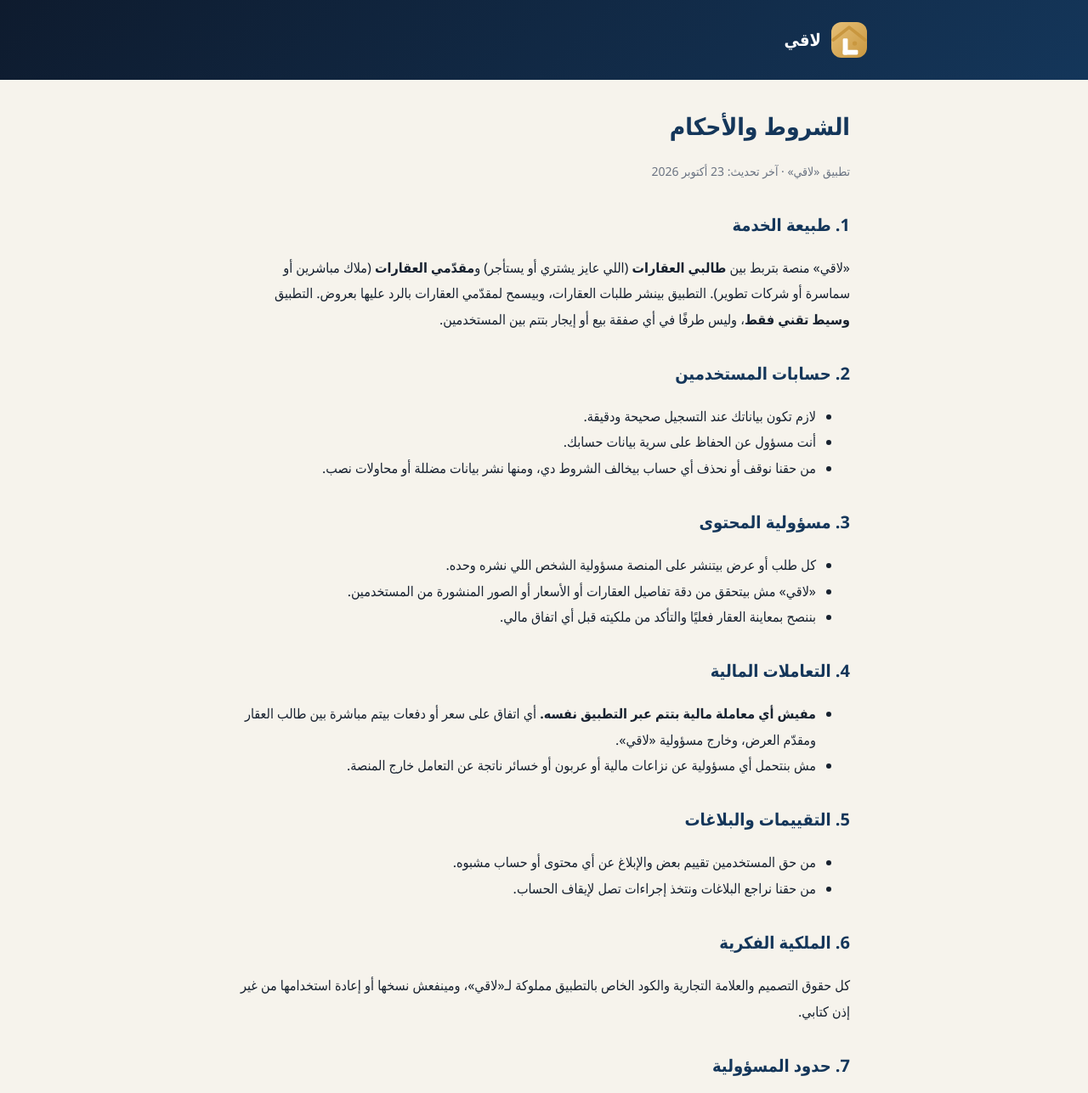
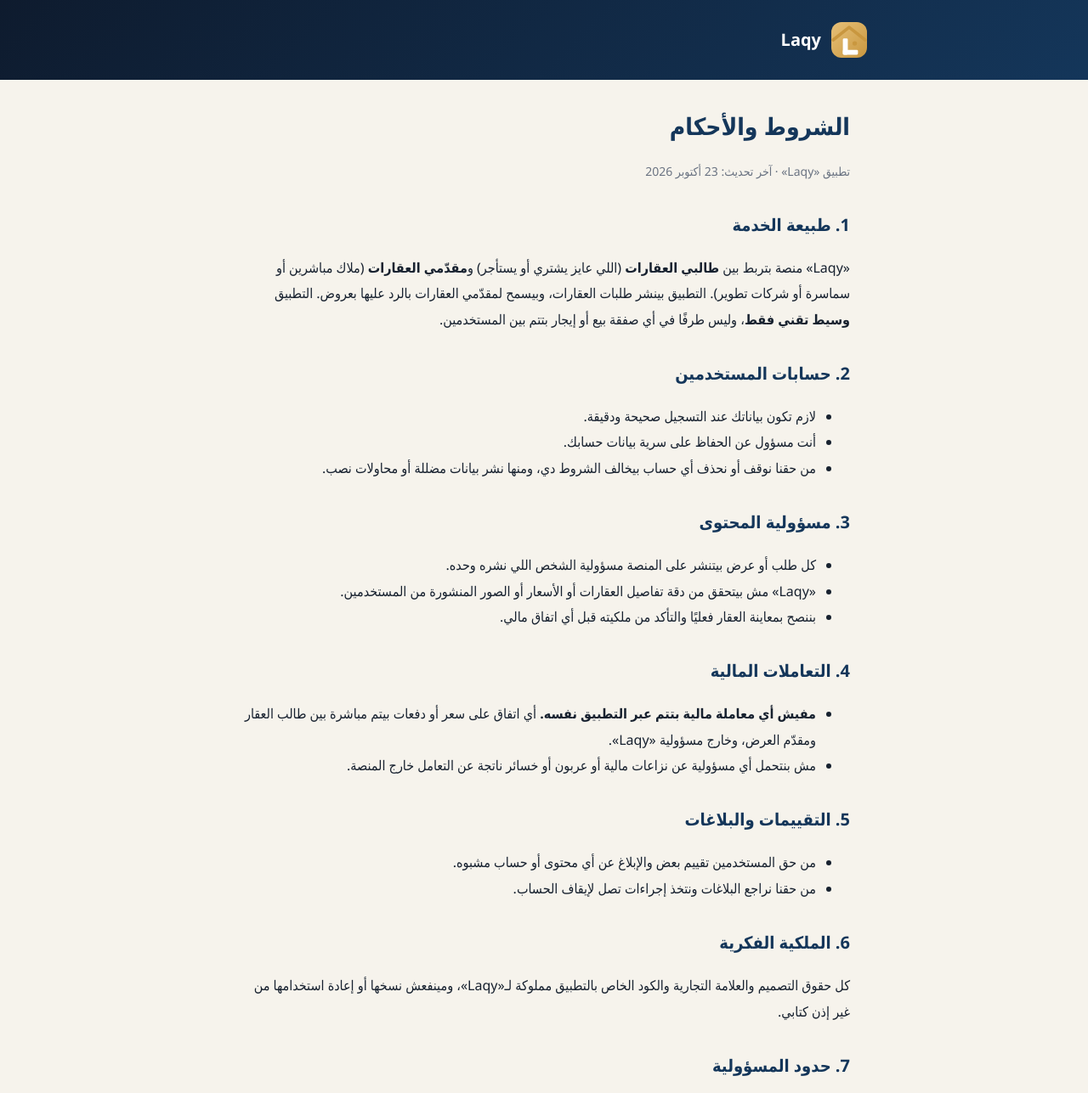
Before and after one commit to youssef33z/laqy-site, a plain HTML site: page terms.html in a window 1280 px wide. Shown: the top 1287 px of the page at 85% size. Drawn offline with Linux system fonts and the light colour scheme.

Commit message:
Add files via upload

```diff
--- a/terms.html
+++ b/terms.html
@@ -3,7 +3,7 @@
 <head>
 <meta charset="utf-8">
 <meta name="viewport" content="width=device-width, initial-scale=1">
-<title>الشروط والأحكام | لاقي</title>
+<title>الشروط والأحكام | Laqy</title>
 <style>
   :root{--navy:#14365a;--gold:#c9973f;--sand:#f6f3ec;--line:#e8e2d4;--ink:#17212f}
   *{box-sizing:border-box}
@@ -25,14 +25,14 @@
 </style>
 </head>
 <body>
-<header><div class="in"><svg class="logo" width="44" height="44" viewBox="152 110 720 720" xmlns="http://www.w3.org/2000/svg" aria-hidden="true"><path d="M190 470 L512 215 L834 470" fill="none" stroke="#C9973F" stroke-width="64" stroke-linecap="round" stroke-linejoin="round"/><rect x="385" y="440" width="100" height="330" rx="24" fill="#fff"/><rect x="385" y="670" width="305" height="100" rx="24" fill="#fff"/><circle cx="625" cy="540" r="46" fill="#C9973F"/></svg><a href="index.html">لاقي</a></div></header>
+<header><div class="in"><svg class="logo" width="44" height="44" viewBox="152 110 720 720" xmlns="http://www.w3.org/2000/svg" aria-hidden="true"><path d="M190 470 L512 215 L834 470" fill="none" stroke="#C9973F" stroke-width="64" stroke-linecap="round" stroke-linejoin="round"/><rect x="385" y="440" width="100" height="330" rx="24" fill="#fff"/><rect x="385" y="670" width="305" height="100" rx="24" fill="#fff"/><circle cx="625" cy="540" r="46" fill="#C9973F"/></svg><a href="index.html"><span translate="no">Laqy</span></a></div></header>
 <main>
 
 <h1>الشروط والأحكام</h1>
-<p class="muted">تطبيق «لاقي» · آخر تحديث: 23 أكتوبر 2026</p>
+<p class="muted">تطبيق «<span translate="no">Laqy</span>» · آخر تحديث: 23 أكتوبر 2026</p>
 
 <h2>1. طبيعة الخدمة</h2>
-<p>«لاقي» منصة بتربط بين <b>طالبي العقارات</b> (اللي عايز يشتري أو يستأجر) و<b>مقدّمي العقارات</b> (ملاك مباشرين أو سماسرة أو شركات تطوير). التطبيق بينشر طلبات العقارات، وبيسمح لمقدّمي العقارات بالرد عليها بعروض. التطبيق <b>وسيط تقني فقط</b>، وليس طرفًا في أي صفقة بيع أو إيجار بتتم بين المستخدمين.</p>
+<p>«<span translate="no">Laqy</span>» منصة بتربط بين <b>طالبي العقارات</b> (اللي عايز يشتري أو يستأجر) و<b>مقدّمي العقارات</b> (ملاك مباشرين أو سماسرة أو شركات تطوير). التطبيق بينشر طلبات العقارات، وبيسمح لمقدّمي العقارات بالرد عليها بعروض. التطبيق <b>وسيط تقني فقط</b>، وليس طرفًا في أي صفقة بيع أو إيجار بتتم بين المستخدمين.</p>
 
 <h2>2. حسابات المستخدمين</h2>
 <ul>
@@ -44,13 +44,13 @@
 <h2>3. مسؤولية المحتوى</h2>
 <ul>
 <li>كل طلب أو عرض بيتنشر على المنصة مسؤولية الشخص اللي نشره وحده.</li>
-<li>«لاقي» مش بيتحقق من دقة تفاصيل العقارات أو الأسعار أو الصور المنشورة من المستخدمين.</li>
+<li>«<span translate="no">Laqy</span>» مش بيتحقق من دقة تفاصيل العقارات أو الأسعار أو الصور المنشورة من المستخدمين.</li>
 <li>بننصح بمعاينة العقار فعليًا والتأكد من ملكيته قبل أي اتفاق مالي.</li>
 </ul>
 
 <h2>4. التعاملات المالية</h2>
 <ul>
-<li><b>مفيش أي معاملة مالية بتتم عبر التطبيق نفسه.</b> أي اتفاق على سعر أو دفعات بيتم مباشرة بين طالب العقار ومقدّم العرض، وخارج مسؤولية «لاقي».</li>
+<li><b>مفيش أي معاملة مالية بتتم عبر التطبيق نفسه.</b> أي اتفاق على سعر أو دفعات بيتم مباشرة بين طالب العقار ومقدّم العرض، وخارج مسؤولية «<span translate="no">Laqy</span>».</li>
 <li>مش بنتحمل أي مسؤولية عن نزاعات مالية أو عربون أو خسائر ناتجة عن التعامل خارج المنصة.</li>
 </ul>
 
@@ -61,7 +61,7 @@
 </ul>
 
 <h2>6. الملكية الفكرية</h2>
-<p>كل حقوق التصميم والعلامة التجارية والكود الخاص بالتطبيق مملوكة لـ«لاقي»، ومينفعش نسخها أو إعادة استخدامها من غير إذن كتابي.</p>
+<p>كل حقوق التصميم والعلامة التجارية والكود الخاص بالتطبيق مملوكة لـ«<span translate="no">Laqy</span>»، ومينفعش نسخها أو إعادة استخدامها من غير إذن كتابي.</p>
 
 <h2>7. حدود المسؤولية</h2>
 <p>التطبيق بيتقدّم «كما هو» من غير أي ضمانات. مش بنتحمل مسؤولية الأضرار المباشرة أو غير المباشرة الناتجة عن استخدام المنصة أو التعاملات اللي بتتم من خلالها.</p>
@@ -76,6 +76,6 @@
 <p>لأي استفسار: <a href="mailto:laqy.app@gmail.com">laqy.app@gmail.com</a></p>
 
 </main>
-<footer>© لاقي · <a href="privacy.html">سياسة الخصوصية</a> · <a href="terms.html">الشروط والأحكام</a> · <a href="delete-account.html">حذف الحساب</a></footer>
+<footer>© <span translate="no">Laqy</span> · <a href="privacy.html">سياسة الخصوصية</a> · <a href="terms.html">الشروط والأحكام</a> · <a href="delete-account.html">حذف الحساب</a></footer>
 </body>
 </html>
```
Also changed, not shown: delete-account.html (+5 -5 lines), index.html (+4 -4 lines), privacy.html (+4 -4 lines).
